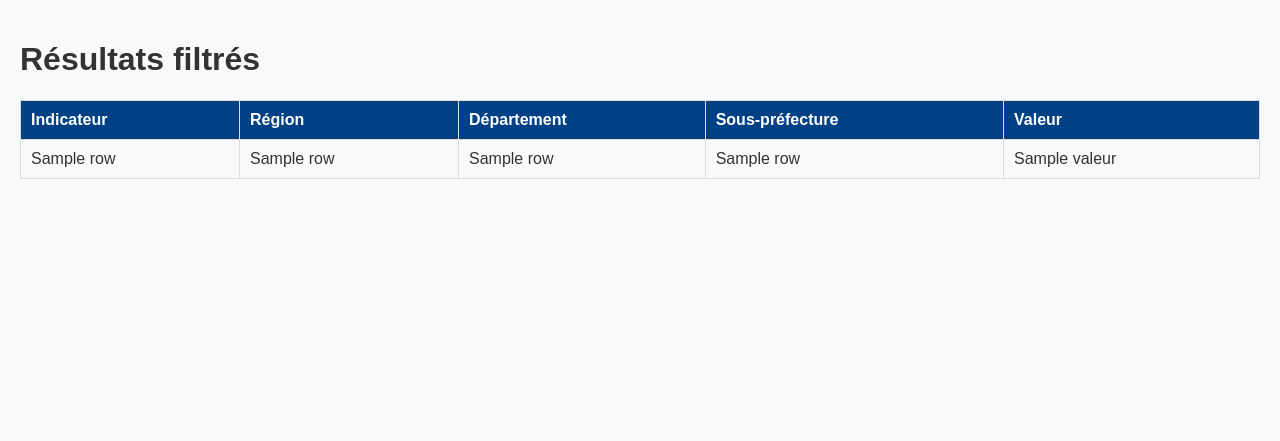
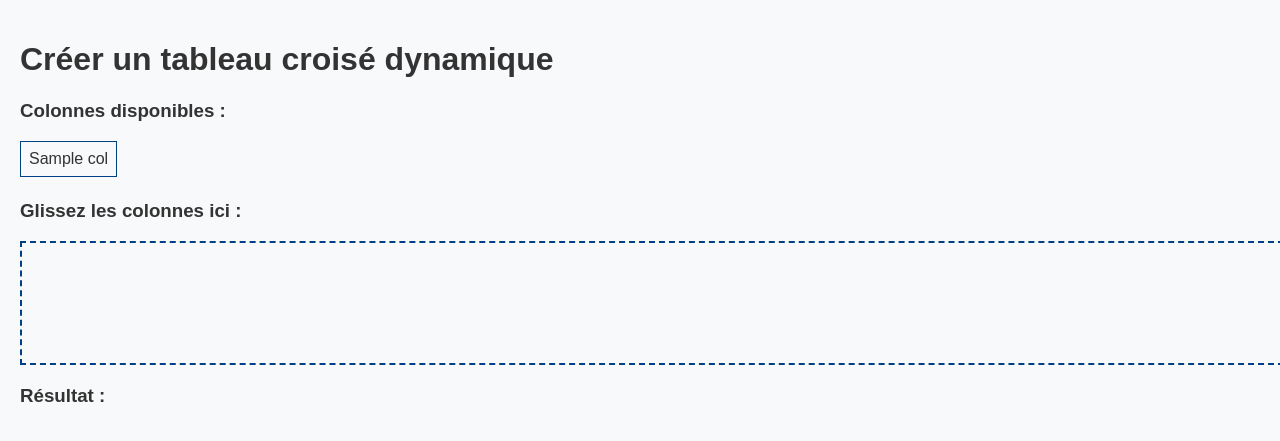
Before and after one commit to Thisbite/dashboard-region-anstat, a Flask app: template templates/result.html in a window 1280 px wide. Shown: the top 441 px of the page. Run offline with Flask 3, Linux system fonts and the light colour scheme; the template is opened without the code that fills it: most values are stand-ins (such as "Sample title", 1, 10 or a date in 2020).

Commit message:
requete en cours

```diff
--- a/app.py
+++ b/app.py
@@ -1,5 +1,7 @@
-from flask import Flask, render_template, request, redirect, url_for, flash
+from flask import Flask, render_template, request, redirect, url_for, flash, session
 from flask_sqlalchemy import SQLAlchemy
+from flask import jsonify
+
 from flask_migrate import Migrate
 import os
 import logging
@@ -53,65 +55,50 @@ def get_data(filepath):
 # Route pour afficher la page de requête
 @app.route('/request_indicateur', methods=['GET', 'POST'])
 def request_indicateur():
-    # Chargement des données
+    # Load the data
     xpath = "region_poro1.csv"
     df = get_data(xpath)
-    indicateurs = df["nom_indicateur"].sort_values().unique()  # Obtenir les indicateurs
-    dict_niveau = {}
+    indicateurs = df["nom_indicateur"].sort_values().unique()
 
-    # Gestion du formulaire
     if request.method == 'POST':
         indicateur_SELECT = request.form.get('indicateur')
-        region_SELECT = request.form.get('region')
-        departement_SELECT = request.form.get('departement')
-        sp_SELECT = request.form.get('sous_prefecture')
-        Bouton_recherche = request.form.get('recherche')
 
         if indicateur_SELECT:
-            # Filtrer les données par indicateur sélectionné
-            df = df[df['nom_indicateur'] == indicateur_SELECT]
-            df = df.dropna(axis=1, how='all')  # Supprime les colonnes vides
+            # Filter the data based on the selected indicator
+            df_filtered = df[df['nom_indicateur'] == indicateur_SELECT]
 
-            # Obtenir les colonnes de niveau de désagrégation
-            liste_col = list(df.columns)
-            if 'Annee' in liste_col:
-                start = liste_col.index('Annee')
-                liste_niveau_desagregation = liste_col[start:-1]
-            else:
-                flash("La colonne 'Annee' est manquante dans les données.", "error")
+            # Drop columns where all values are NaN
+            df_filtered = df_filtered.dropna(axis=1, how='all')
 
-            # Filtrage par région
-            if region_SELECT:
-                df = df[df['nom_region'] == region_SELECT]
+            # Store filtered dataframe in session as JSON string
+            session['df_filtered'] = df_filtered.to_json()
 
-                # Filtrage par département
-                if departement_SELECT:
-                    df = df[df['nom_departement'] == departement_SELECT]
+            # Get available columns for drag and drop
+            available_columns = list(df_filtered.columns)
+            return render_template('result.html', available_columns=available_columns)
 
-                    # Filtrage par sous-préfecture
-                    if sp_SELECT:
-                        df = df[df['nom_sousprefecture'] == sp_SELECT]
+    return render_template('requete_indicateur.html', indicateurs=indicateurs)
 
-            # Application des filtres dynamiques selon les niveaux de désagrégation
-            for i, niveau in enumerate(liste_niveau_desagregation):
-                dict_niveau[f"niveau{i}"] = request.form.get(f"niveau{i}")
-                if dict_niveau[f"niveau{i}"]:
-                    df = df[df[niveau] == dict_niveau[f"niveau{i}"]]
+# Route pour générer le tableau croisé
+@app.route('/generate_pivot_table', methods=['POST'])
+def generate_pivot_table():
+    data = request.get_json()
+    selected_columns = data.get('columns', [])
 
-            if Bouton_recherche:
-                # Vérifier si le DataFrame filtré n'est pas vide
-                if df.empty:
-                    flash("Désolé, aucune donnée disponible pour la sélection actuelle.", "error")
-                else:
-                    return render_template('result.html', df=df)  # Affiche les résultats dans un template HTML
+    # Reload filtered dataframe from session
+    df_filtered_json = session.get('df_filtered', None)
 
-    # Variables à envoyer au template pour affichage
-    regions = df["nom_region"].sort_values().unique().tolist()
-    departements = df["nom_departement"].sort_values().unique() if 'nom_departement' in df.columns else []
-    sous_prefectures = df["nom_sousprefecture"].sort_values().unique() if 'nom_sousprefecture' in df.columns else []
+    if df_filtered_json:
+        df = pd.read_json(df_filtered_json)
 
-    return render_template('requete_indicateur.html', indicateurs=indicateurs, regions=regions,
-                           departements=departements, sous_prefectures=sous_prefectures)
+        if selected_columns:
+            # Generate the pivot table based on selected columns
+            pivot_table = pd.pivot_table(df, values='Valeur', index=selected_columns, aggfunc='sum')
+            pivot_html = pivot_table.to_html(classes='table table-bordered')
+
+            return jsonify({"table_html": pivot_html})
+
+    return jsonify({"table_html": "<p>Aucune colonne sélectionnée</p>"})
 
 
 
--- a/my_queries.py
+++ b/my_queries.py
@@ -1,5 +1,6 @@
 from mysql.connector import Error
 import config as cf
+import pandas as pd
 
 def options_regions():
     try:
@@ -17,3 +18,8 @@ def options_regions():
 
     regions=[row[0] for row in regions]
     return regions
+
+
+def get_data(filepath):
+    df = pd.read_csv(filepath, sep=',')
+    return df
--- a/static/css/result.css
+++ b/static/css/result.css
@@ -61,3 +61,22 @@ button.back-btn {
 button.back-btn:hover {
     background-color: #003366;
 }
+
+#dynamic-pivot-table {
+    margin-top: 20px;
+}
+
+table {
+    border-collapse: collapse;
+    width: 100%;
+}
+
+th, td {
+    border: 1px solid #0c29ff;
+    padding: 8px;
+    text-align: left;
+}
+
+th {
+    background-color: #f2f2f2;
+}
--- a/templates/result.html
+++ b/templates/result.html
@@ -4,36 +4,95 @@
     <meta charset="UTF-8">
     <meta name="viewport" content="width=device-width, initial-scale=1.0">
     <title>Résultats</title>
-  <!-- Inside result.html -->
-<link rel="stylesheet" href="{{ url_for('static', filename='css/result.css') }}">
+    <link rel="stylesheet" href="{{ url_for('static', filename='css/result.css') }}">
+    <style>
+        .dropzone {
+            border: 2px dashed #004085;
+            padding: 10px;
+            width: 100%;
+            min-height: 100px;
+            margin-bottom: 20px;
+        }
+        .draggable {
+            cursor: move;
+            padding: 8px;
+            background-color: #f8f9fa;
+            border: 1px solid #004085;
+            display: inline-block;
+            margin-right: 5px;
+            margin-bottom: 5px;
+        }
+    </style>
 </head>
 <body>
-    <h1>Résultats filtrés</h1>
+    <h1>Créer un tableau croisé dynamique</h1>
 
-    <!-- Affichage des données filtrées -->
-    <table>
-        <thead>
-            <tr>
-                <th>Indicateur</th>
-                <th>Région</th>
-                <th>Département</th>
-                <th>Sous-préfecture</th>
-                <th>Valeur</th>
-                <!-- Ajouter d'autres colonnes si nécessaire -->
-            </tr>
-        </thead>
-        <tbody>
-            {% for row in df.itertuples() %}
-                <tr>
-                    <td>{{ row.nom_indicateur }}</td>
-                    <td>{{ row.nom_region }}</td>
-                    <td>{{ row.nom_departement }}</td>
-                    <td>{{ row.nom_sousprefecture }}</td>
-                    <td>{{ row.Valeur }}</td>
-                    <!-- Ajouter d'autres colonnes si nécessaire -->
-                </tr>
+    <!-- Liste des colonnes disponibles à glisser -->
+    <div>
+        <h3>Colonnes disponibles :</h3>
+        <div id="available-columns">
+            {% for col in available_columns %}
+                <div class="draggable" draggable="true">{{ col }}</div>
             {% endfor %}
-        </tbody>
-    </table>
+        </div>
+    </div>
+
+    <!-- Zone de dépôt pour créer le tableau croisé dynamique -->
+    <div>
+        <h3>Glissez les colonnes ici :</h3>
+        <div id="dropzone" class="dropzone"></div>
+    </div>
+
+    <!-- Placeholder for dynamically generated pivot table -->
+    <h3>Résultat :</h3>
+    <div id="pivot-result"></div>
+
+    <script>
+        const draggables = document.querySelectorAll('.draggable');
+        const dropzone = document.getElementById('dropzone');
+
+        draggables.forEach(draggable => {
+            draggable.addEventListener('dragstart', (e) => {
+                e.dataTransfer.setData('text', e.target.textContent);
+            });
+        });
+
+        dropzone.addEventListener('dragover', (e) => {
+            e.preventDefault();
+        });
+
+        dropzone.addEventListener('drop', (e) => {
+            e.preventDefault();
+            const col = e.dataTransfer.getData('text');
+            const columnDiv = document.createElement('div');
+            columnDiv.textContent = col;
+            columnDiv.classList.add('draggable');
+            dropzone.appendChild(columnDiv);
+
+            // Dynamically update the pivot table based on dropped columns
+            updatePivotTable();
+        });
+
+        function updatePivotTable() {
+            const selectedColumns = Array.from(dropzone.children).map(col => col.textContent);
+
+            console.log('Colonnes sélectionnées :', selectedColumns);  // Ajoute un log pour vérifier les colonnes
+
+            fetch('/generate_pivot_table', {
+                method: 'POST',
+                headers: {
+                    'Content-Type': 'application/json',
+                },
+                body: JSON.stringify({ columns: selectedColumns })
+            })
+            .then(response => response.json())
+            .then(data => {
+                console.log('Données reçues :', data);  // Ajoute un log pour vérifier les données reçues
+                const resultDiv = document.getElementById('pivot-result');
+                resultDiv.innerHTML = data.table_html;
+            });
+        }
+
+    </script>
 </body>
 </html>
```
